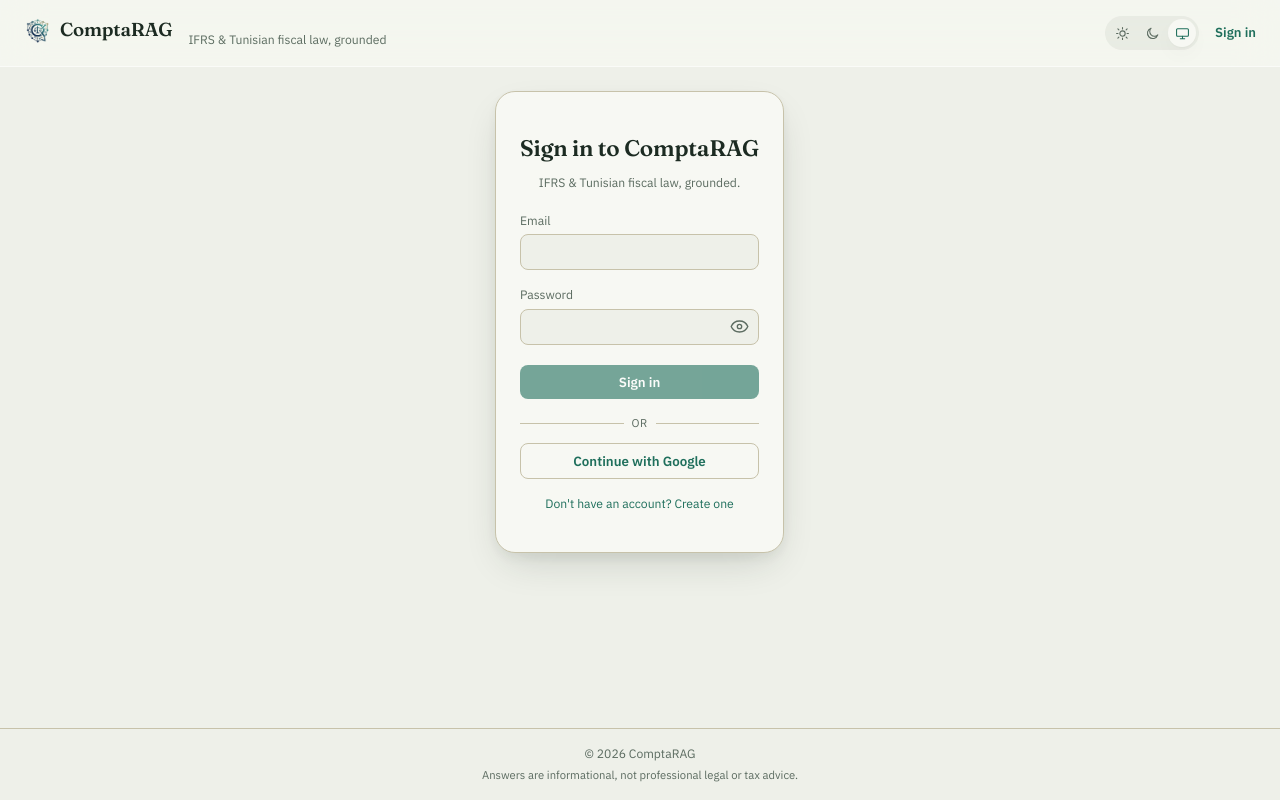
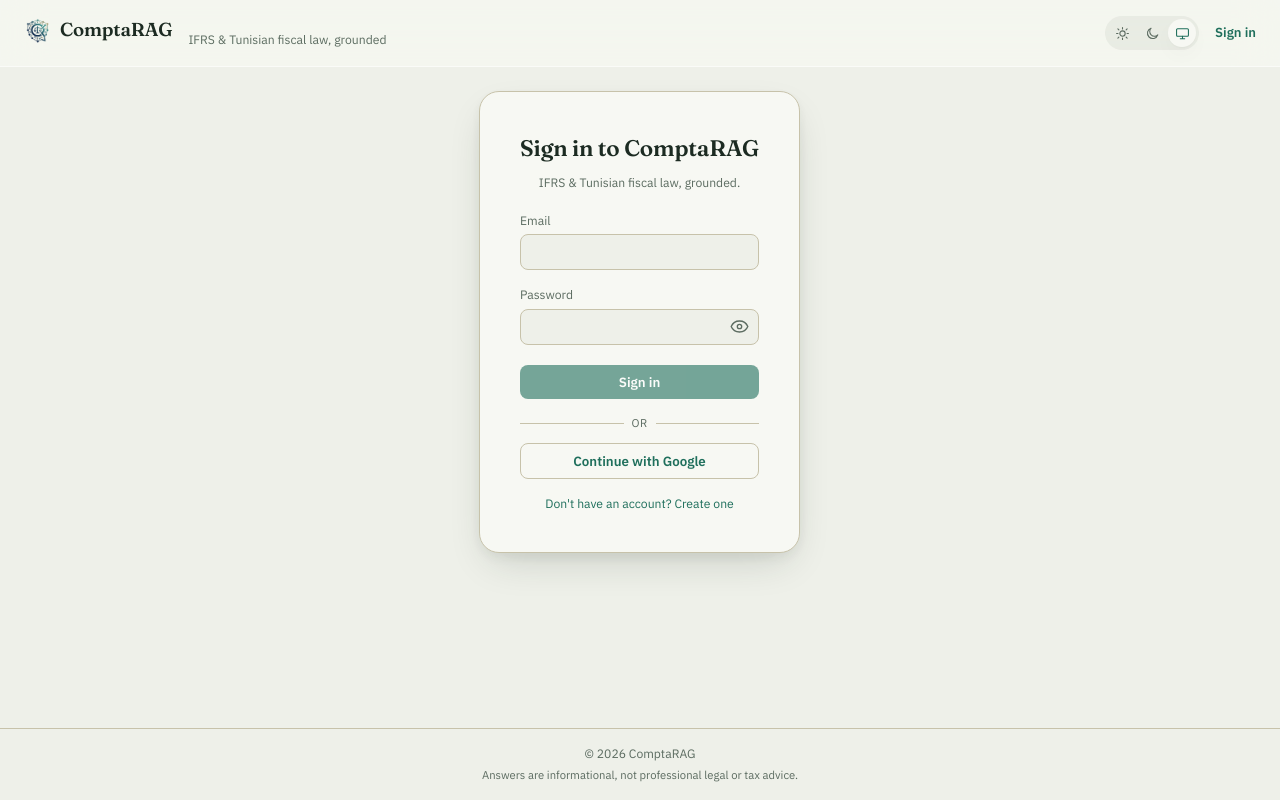
Before and after one commit to AzyzHm/ComptaRAG, an Angular app in the folder frontend/: page /login in a window 1280 px wide. Built offline with nearby package versions, Linux system fonts and the light colour scheme; no server answers.

Commit message:
feat: enhance layout responsiveness by adjusting padding and dimensions in chat and login components

```diff
--- a/frontend/src/app/app.component.scss
+++ b/frontend/src/app/app.component.scss
@@ -20,5 +20,13 @@
   &--full {
     padding: 0;
     justify-content: stretch;
+
+    > app-chat {
+      display: flex;
+      flex: 1;
+      width: 100%;
+      min-width: 0;
+      min-height: 0;
+    }
   }
 }
--- a/frontend/src/app/features/auth/login/login.component.scss
+++ b/frontend/src/app/features/auth/login/login.component.scss
@@ -16,8 +16,8 @@
   flex-direction: column;
   gap: $spacing-sm;
   width: 100%;
-  max-width: 380px;
-  padding: $spacing-xl $spacing-lg;
+  max-width: 460px;
+  padding: $spacing-xl $spacing-xl;
   background-color: $color-paper-raised;
   border: 1px solid $color-rule;
   border-radius: $radius-xl;
--- a/frontend/src/app/features/chat/chat.component.scss
+++ b/frontend/src/app/features/chat/chat.component.scss
@@ -13,6 +13,7 @@
   display: flex;
   flex-direction: column;
   min-width: 0;
+  min-height: 0;
   height: 100%;
 }
 
```
Also changed, not shown: 1 other file (tests, documents, lock files or other folders).
